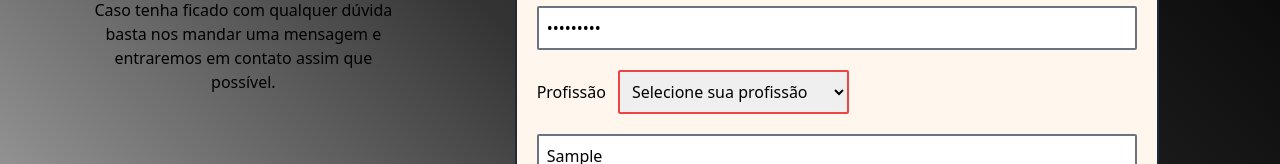
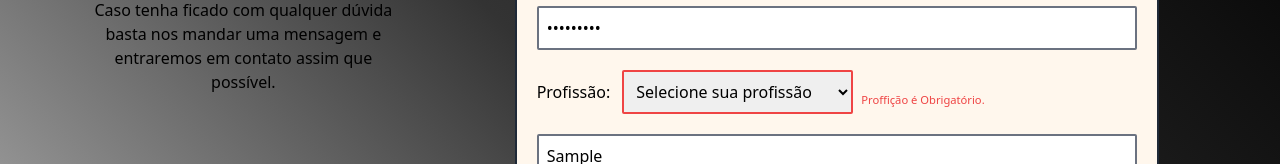
Before and after one commit to Larytgs/Formulario, a React (Vite) app in the folder vite-project/: page / in a window 1280 px wide. Both pictures are taken after typing "Sample", "name@example.com", "5551234", "Sample123", "Sample" into the empty fields and a click on the button "Enviar". Shown: the part 240-404 px from the top of the page. Built offline with nearby package versions, Linux system fonts and the light colour scheme.

Commit message:
Update Formulario.jsx

```diff
--- a/vite-project/src/componentes/Formulario.jsx
+++ b/vite-project/src/componentes/Formulario.jsx
@@ -113,12 +113,12 @@ function Formulario() {
             )}
 
             {/* profissão */}
-            <div className="text-left">
-              <label>Profissão</label>
+            <div className="text-left flex items-center">
+              <label>Profissão:</label>
               <select
                 {...register("profession", {
                   validate: (value) => {
-                    return value != "0";
+                    return value !== "0";
                   },
                 })}
                 className={`ml-3 p-2 border-2 rounded-sm ${
@@ -140,6 +140,12 @@ function Formulario() {
                 <option value="Design">Design</option>
                 <option value="others">Outro</option>
               </select>
+
+              {errors?.profession?.type === "validate" && (
+                <p className="text-red-500 flex ml-2 mt-4 text-[0.7em] text-left">
+                  Proffição é Obrigatório.
+                </p>
+              )}
             </div>
 
             {/* msg */}
```
